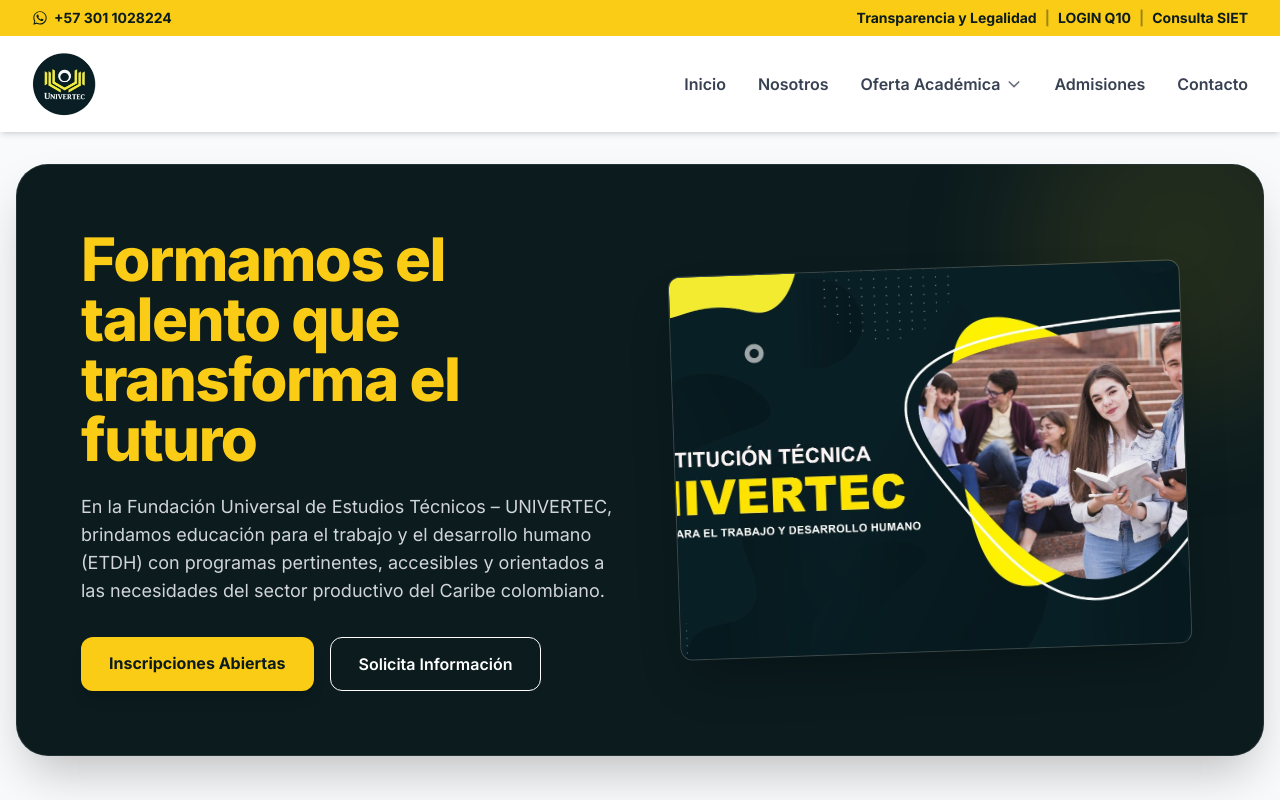
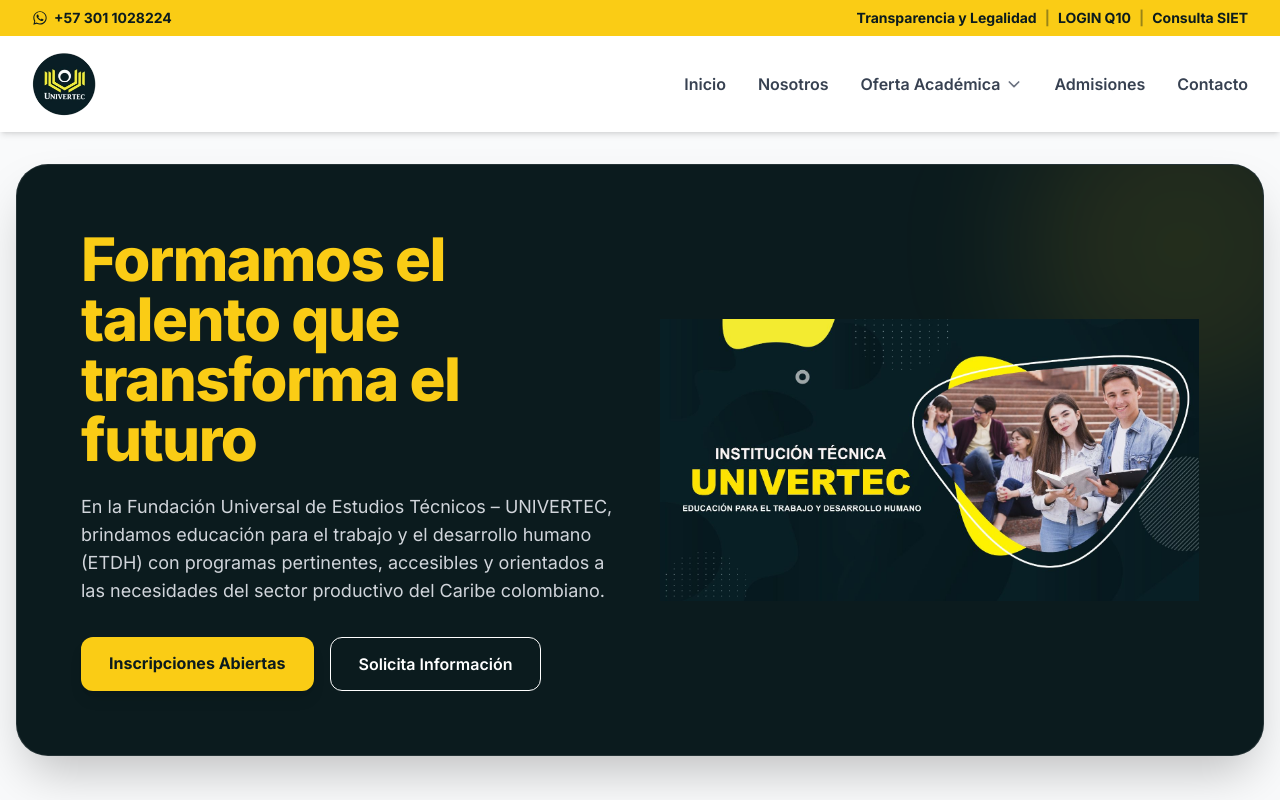
Before and after one commit to LuisPerez0418/univertec-web, a React (Vite) app: page / in a window 1280 px wide. Shown: the top 800 px of the page. Built offline with nearby package versions, Linux system fonts and the light colour scheme.

Commit message:
Se arregla banner en version pc

```diff
--- a/src/pages/Inicio.jsx
+++ b/src/pages/Inicio.jsx
@@ -6,11 +6,11 @@
     <div className="w-full">
       {/* Sección 1: Hero Banner "Encapsulado" */}
       <section className="container mx-auto px-4 mt-8">
-        <div className="bg-institucional-dark rounded-[2rem] p-10 md:p-16 shadow-2xl border border-white/10 relative overflow-hidden">
+        <div className="bg-institucional-dark rounded-[2rem] p-6 sm:p-10 md:p-16 shadow-2xl border border-white/10 relative overflow-hidden">
           {/* Luz decorativa suave de fondo */}
           <div className="absolute -right-20 -top-20 w-80 h-80 bg-institucional-yellow/10 rounded-full blur-3xl pointer-events-none"></div>
 
-          <div className="grid grid-cols-1 lg:grid-cols-2 gap-10 items-center relative z-10">
+          <div className="grid grid-cols-1 lg:grid-cols-2 gap-8 lg:gap-10 items-center relative z-10">
             {/* Izquierda: Textos y Botones */}
             <div className="flex flex-col items-start text-left">
               <h1 className="text-4xl md:text-6xl font-extrabold text-institucional-yellow leading-tight tracking-tight">
@@ -37,13 +37,12 @@
               </div>
             </div>
 
-            {/* Derecha: Imagen Principal */}
-            <div className="flex justify-center items-center py-4">
-              <div className="relative w-full max-w-md lg:max-w-lg">
+            <div className="flex justify-center items-center py-2 sm:py-4 w-full">
+              <div className="w-full flex justify-center items-center bg-institucional-dark overflow-hidden">
                 <img
                   src="/imagen_2.jpg"
                   alt="Estudiantes UNIVERTEC"
-                  className="w-full h-auto object-contain md:h-96 md:object-cover rounded-xl shadow-2xl transform md:-rotate-2 hover:rotate-0 transition-transform duration-300 border border-white/20"
+                  className="w-full h-auto max-h-[40vh] md:max-h-[75vh] object-contain object-center"
                 />
               </div>
             </div>
```
